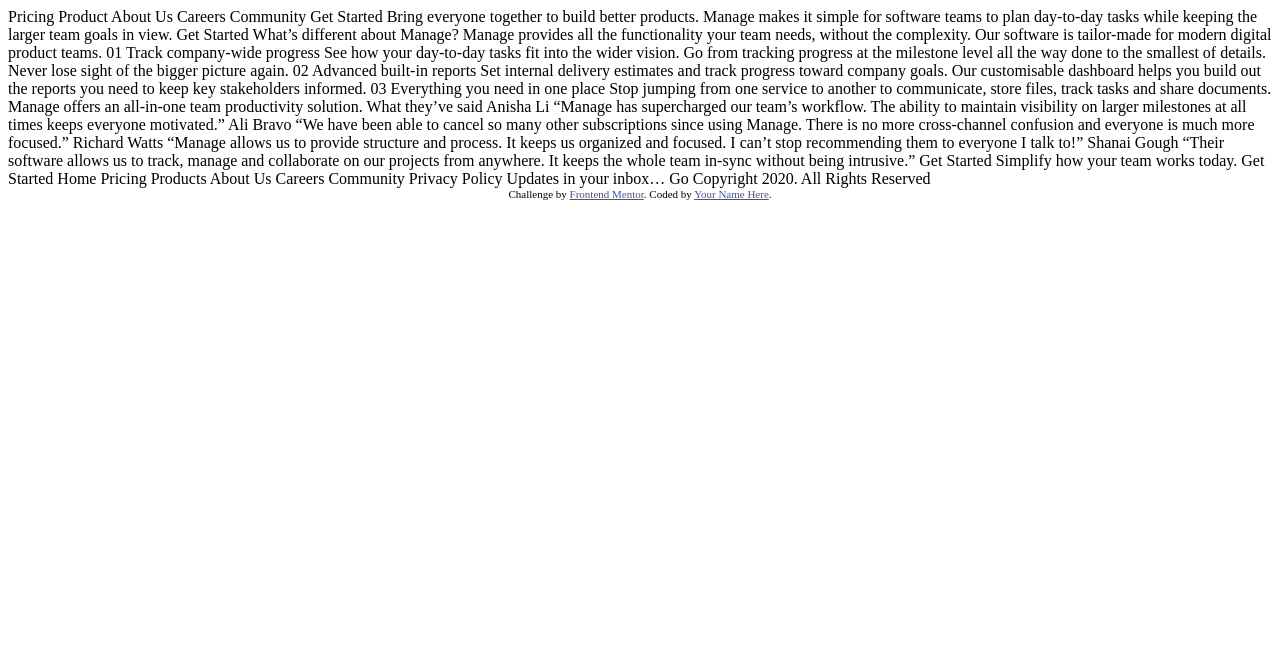
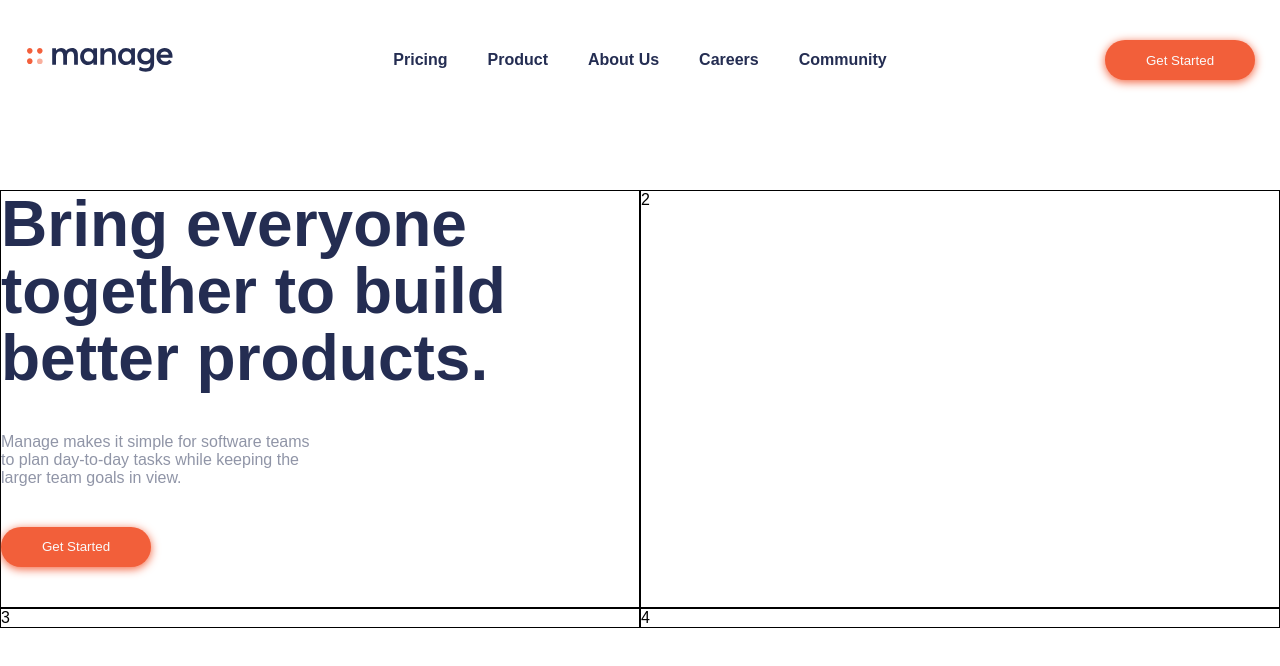
Before and after one commit to jorgegarba/landind-reto-1, a plain HTML site: page index.html in a window 1280 px wide. Drawn offline with Linux system fonts and the light colour scheme; a web font is replaced by a local one.

Commit message:
Diseño parte 1

```diff
--- /dev/null
+++ b/css/estilos.css
@@ -0,0 +1,109 @@
+@import url("https://fonts.googleapis.com/css2?family=Be+Vietnam:wght@400;500;700&display=swap");
+* {
+  margin: 0;
+  box-sizing: border-box;
+  padding: 0;
+}
+:root {
+  --vietnam: "Be Vietnam", sans-serif;
+  --ancho: 1440px;
+  --color-naranja: hsl(12, 88%, 59%);
+  --color-azul-oscuro: hsl(228, 39%, 23%);
+  --plomo-claro: hsl(0, 0%, 98%);
+  --color-azul-claro: hsl(227, 12%, 61%);
+}
+
+body {
+  font-family: var(--vietnam);
+}
+
+.btn__started {
+  width: 200px;
+  display: flex;
+  justify-content: center;
+  align-items: center;
+}
+
+.btn__started-left {
+  justify-content: flex-start;
+}
+
+.btn__started > button {
+  border: none;
+  outline: none;
+  background-color: var(--color-naranja);
+  color: var(--plomo-claro);
+  width: 150px;
+  height: 40px;
+  border-radius: 30px;
+  box-shadow: var(--color-naranja) 0px 2px 10px;
+}
+
+/* ---- HEADER ----*/
+.header {
+  max-width: var(--ancho);
+  display: flex;
+  margin: 0 auto;
+  height: 60px;
+  margin-top: 30px;
+}
+.header__lista {
+  list-style: none;
+  display: flex;
+  flex: 1;
+  justify-content: center;
+  align-items: center;
+}
+.header__item {
+  margin: 0 20px;
+}
+.header__link {
+  text-decoration: none;
+  color: var(--color-azul-oscuro);
+  font-weight: 700;
+}
+.header__logo {
+  width: 200px;
+  display: flex;
+  justify-content: center;
+  align-items: center;
+}
+.header__nav {
+  flex: 1;
+  display: flex;
+}
+.header__btn {
+}
+
+/* ----- HEADER ----- */
+
+/* ----- MAIN -----*/
+main {
+  max-width: var(--ancho);
+  display: flex;
+  margin: 100px auto 0 auto;
+  flex-wrap: wrap;
+}
+main section {
+  width: 50%;
+  border: 1px solid black;
+}
+
+.seccion1 {
+  display: flex;
+  flex-direction: column;
+}
+.seccion1 > * {
+  margin-bottom: 40px;
+}
+.seccion1__titulo {
+  color: var(--color-azul-oscuro);
+  font-size: 4rem;
+  line-height: 4.2rem;
+}
+.seccion1__parrafo {
+  color: var(--color-azul-claro);
+  width: 50%;
+}
+
+/* ----- MAIN -----*/
--- a/index.html
+++ b/index.html
@@ -1,101 +1,64 @@
 <!DOCTYPE html>
 <html lang="en">
   <head>
-  <meta charset="UTF-8">
-  <meta name="viewport" content="width=device-width, initial-scale=1.0"> <!-- displays site properly based on user's device -->
-
-  <link rel="icon" type="image/png" sizes="32x32" href="./images/favicon-32x32.png">
-
-  <title>Frontend Mentor | Manage landing page</title>
-
-  <!-- Feel free to remove these styles or customise in your own stylesheet 👍 -->
-  <style>
-    .attribution { font-size: 11px; text-align: center; }
-    .attribution a { color: hsl(228, 45%, 44%); }
-  </style>
+    <meta charset="UTF-8" />
+    <meta name="viewport" content="width=device-width, initial-scale=1.0" />
+    <link rel="stylesheet" href="./css/estilos.css" />
+    <title>Document</title>
   </head>
   <body>
+    <header class="header">
+      <div class="header__logo">
+        <img src="./images/logo.svg" alt="logo" />
+      </div>
+      <nav class="header__nav">
+        <ul class="header__lista">
+          <li class="header__item">
+            <a href="#" class="header__link">Pricing</a>
+          </li>
+          <li class="header__item">
+            <a href="#" class="header__link">Product</a>
+          </li>
+          <li class="header__item">
+            <a href="#" class="header__link">About Us</a>
+          </li>
+          <li class="header__item">
+            <a href="#" class="header__link">Careers</a>
+          </li>
+          <li class="header__item">
+            <a href="#" class="header__link">Community</a>
+          </li>
+        </ul>
+      </nav>
+      <div class="header__btn btn__started">
+        <button>Get Started</button>
+      </div>
+    </header>
 
-  Pricing
-  Product
-  About Us
-  Careers
-  Community
-
+    <main>
+      <section class="seccion1">
+        <h1 class="seccion1__titulo">
+          Bring everyone together to build better products.
+        </h1>
+        <p class="seccion1__parrafo">
+          Manage makes it simple for software teams to plan day-to-day tasks
+          while keeping the larger team goals in view.
+        </p>
+        <div class="btn__started btn__started-left">
+          <button>
             Get Started
-
-  Bring everyone together to build better products.
-
-  Manage makes it simple for software teams to plan day-to-day
-  tasks while keeping the larger team goals in view.
-
-  Get Started
-
-  What’s different about Manage?
-
-  Manage provides all the functionality your team needs, without
-  the complexity. Our software is tailor-made for modern digital
-  product teams.
-
-  01
-  Track company-wide progress
-  See how your day-to-day tasks fit into the wider vision. Go from
-  tracking progress at the milestone level all the way done to the
-  smallest of details. Never lose sight of the bigger picture again.
-
-  02
-  Advanced built-in reports
-  Set internal delivery estimates and track progress toward company
-  goals. Our customisable dashboard helps you build out the reports
-  you need to keep key stakeholders informed.
-
-  03
-  Everything you need in one place
-  Stop jumping from one service to another to communicate, store files,
-  track tasks and share documents. Manage offers an all-in-one team
-  productivity solution.
-
-  What they’ve said
-
-  Anisha Li
-  “Manage has supercharged our team’s workflow. The ability to maintain
-  visibility on larger milestones at all times keeps everyone motivated.”
-
-  Ali Bravo
-  “We have been able to cancel so many other subscriptions since using
-  Manage. There is no more cross-channel confusion and everyone is much
-  more focused.”
-
-  Richard Watts
-  “Manage allows us to provide structure and process. It keeps us organized
-  and focused. I can’t stop recommending them to everyone I talk to!”
-
-  Shanai Gough
-  “Their software allows us to track, manage and collaborate on our projects
-  from anywhere. It keeps the whole team in-sync without being intrusive.”
-
-  Get Started
-
-  Simplify how your team works today.
-  Get Started
-
-  Home
-  Pricing
-  Products
-  About Us
-  Careers
-  Community
-  Privacy Policy
-
-  Updates in your inbox…
-  Go
-
-  Copyright 2020. All Rights Reserved
-
-
-  <div class="attribution">
-    Challenge by <a href="https://www.frontendmentor.io?ref=challenge" target="_blank">Frontend Mentor</a>.
-    Coded by <a href="#">Your Name Here</a>.
+          </button>
         </div>
+      </section>
+      <section class="seccion2">
+        2
+      </section>
+      <section class="seccion3">
+        3
+      </section>
+      <section class="seccion4">
+        4
+      </section>
+    </main>
   </body>
 </html>
```
Also changed, not shown: index_tmp.html (added, +101 -0 lines). Lines whose indentation alone changed are shown as unchanged.
